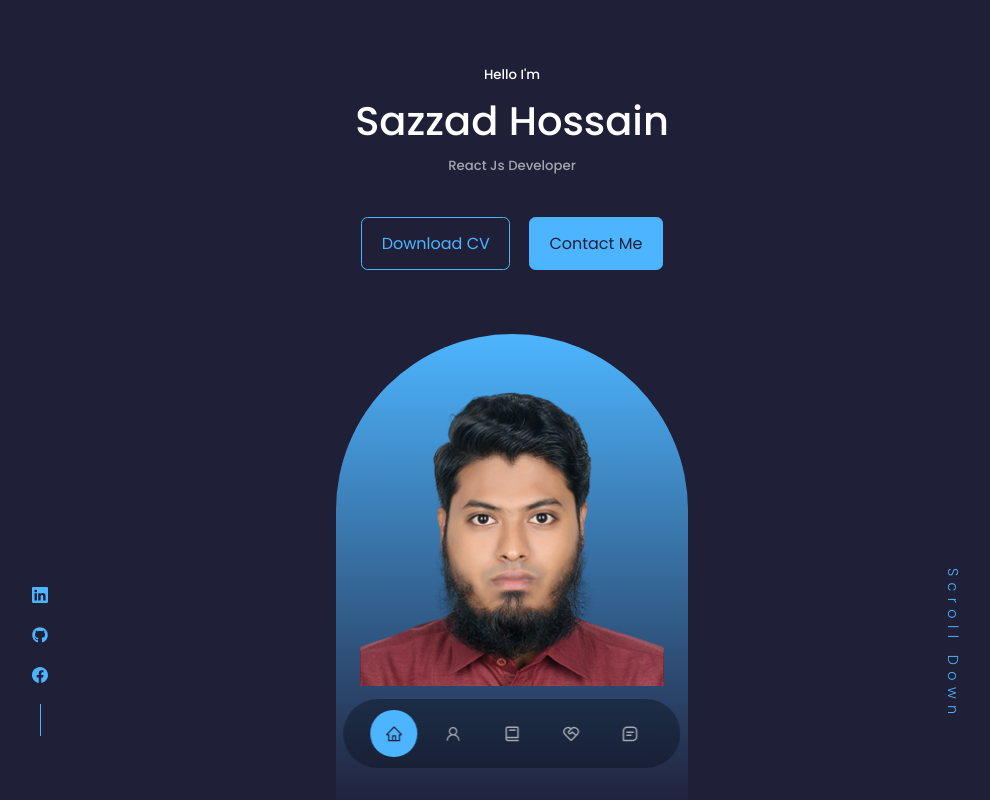
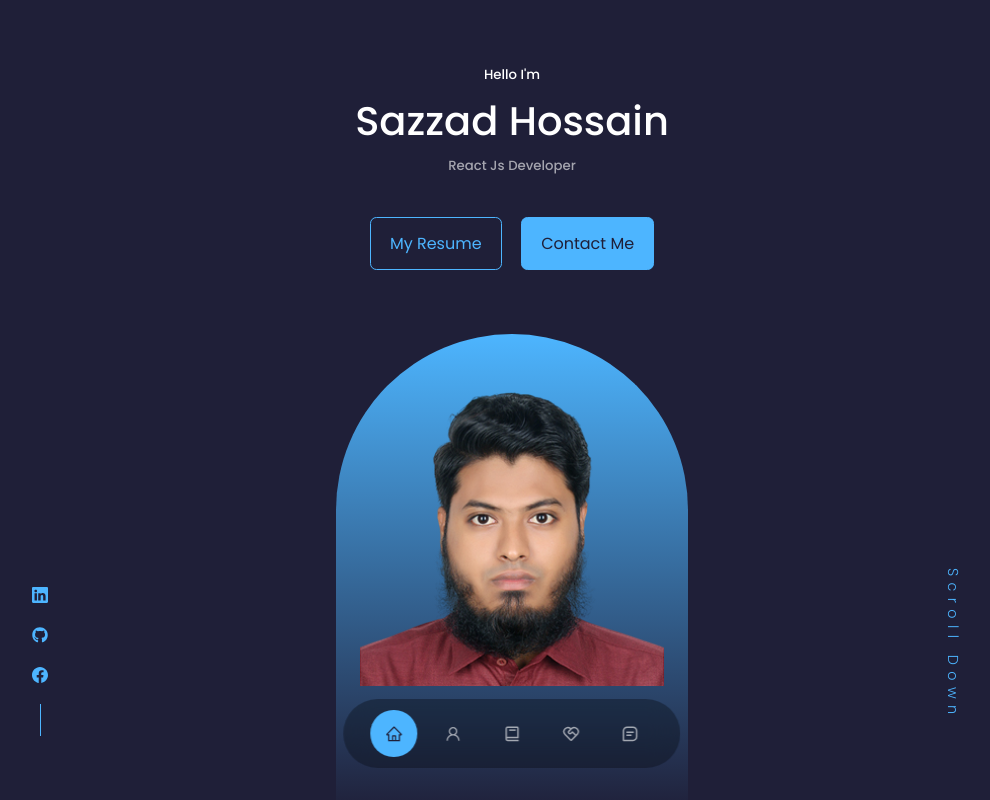
Before and after one commit to sazzadhossainapple/react-portfolio, a React (Create React App) app: page / in a window 1280 px wide. Shown: the top 800 px of the page, without its empty margins (128-1118 px from the left). Built offline with nearby package versions, Linux system fonts and the light colour scheme; the HTML template or start-up script is replaced by a standard one.

Commit message:
some file updated

```diff
--- a/src/components/footer/Footer.jsx
+++ b/src/components/footer/Footer.jsx
@@ -22,15 +22,15 @@
         <li>
           <a href="#experience">Experience</a>
         </li>
-        <li>
+        {/* <li>
           <a href="#services">Services</a>
-        </li>
+        </li> */}
         <li>
           <a href="#portfolio">Portfolio</a>
         </li>
-        <li>
+        {/* <li>
           <a href="#testmonials">Testmonials</a>
-        </li>
+        </li> */}
         <li>
           <a href="#contact">Contact</a>
         </li>
@@ -45,7 +45,7 @@
           <BsLinkedin className="footer-socials-icons" />
         </a>
         <a
-          href="https://www.instagram.com/sazzadhossain.7/"
+          href="https://www.instagram.com/sazzadhossain__7/"
           target="_blank"
           rel="noreferrer"
         >
--- a/src/components/header/CTA.jsx
+++ b/src/components/header/CTA.jsx
@@ -5,7 +5,7 @@
   return (
     <div className="cta">
       <a href={CV} download className="btn">
-        Download CV
+        My Resume
       </a>
       <a href="#contact" className="btn btn-primary">
         Contact Me
```
Also changed, not shown: 1 other file (tests, documents, lock files or other folders).
